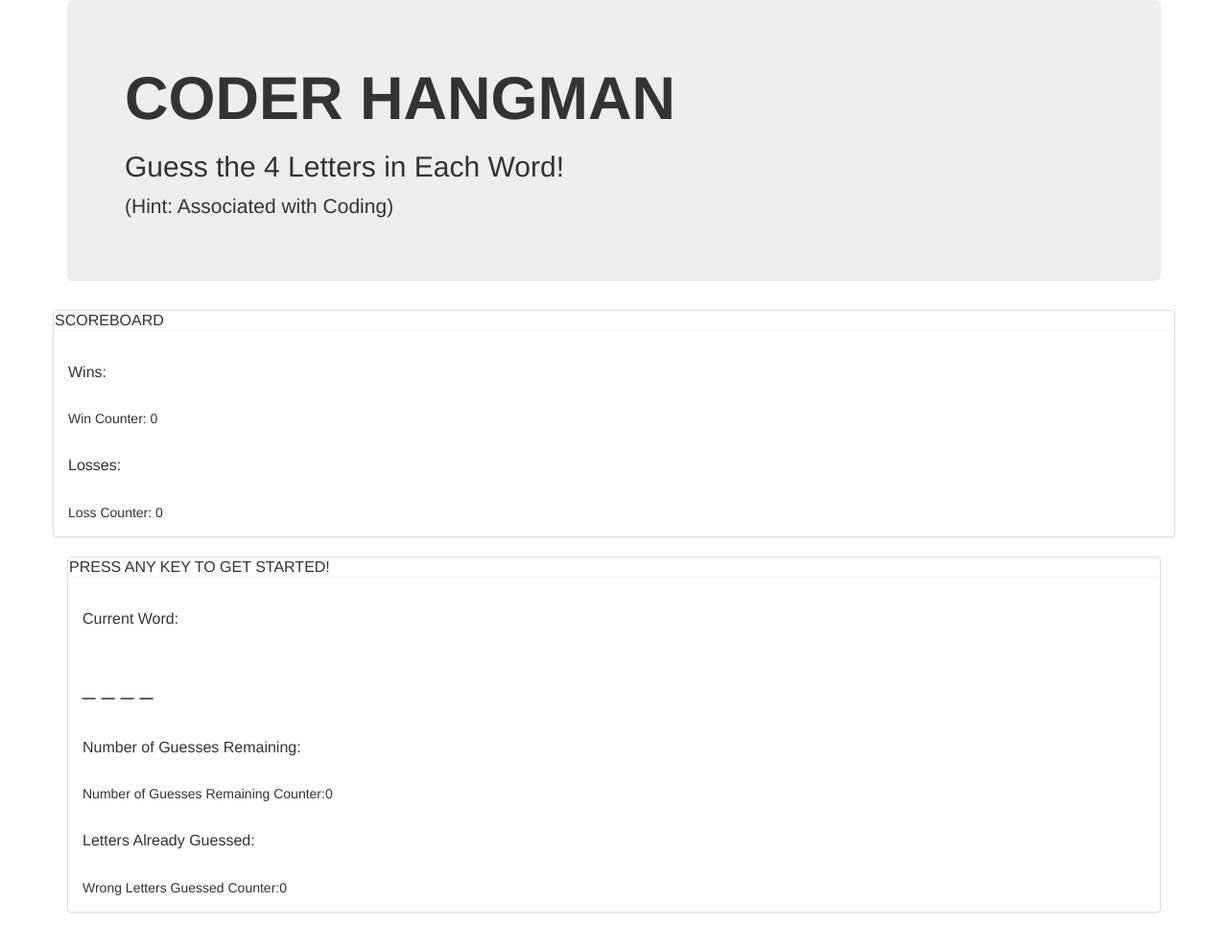
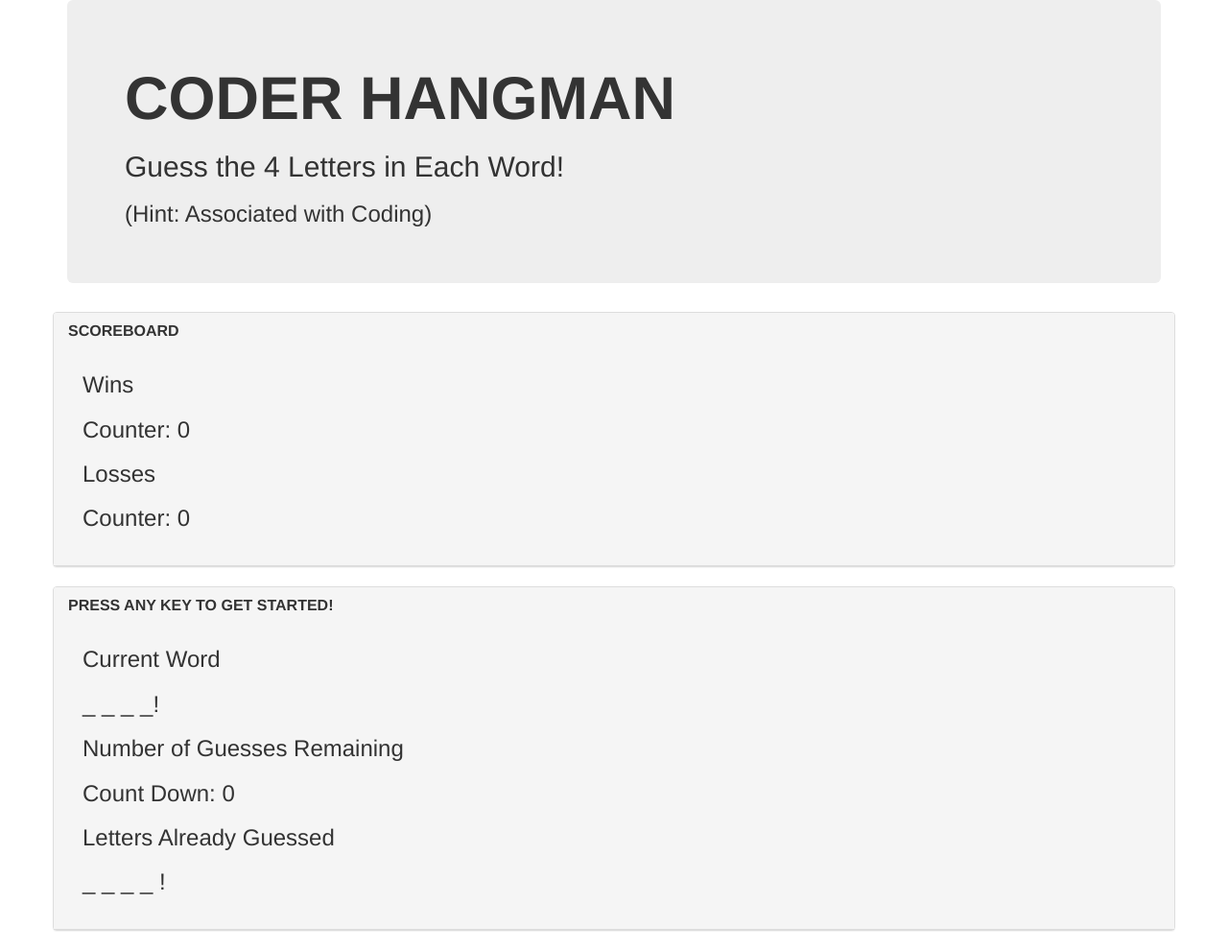
Before and after one commit to JulieH2016/week-3-game, a PHP site: page / in a window 1280 px wide. Shown: the whole page at 96% size. Before the commit the page ends 951 px from the top, so only its background shows below. Run offline with PHP 8.4, Linux system fonts and the light colour scheme.

Commit message:
Updated Files

```diff
--- a/assets/css/style.css
+++ b/assets/css/style.css
@@ -1,6 +1,17 @@
-<meta name="viewport" content="width=device-width, initial-scale=1">
+/*Viewport*/
+@import url("reset.css");
 
 body {
-	background-size: 640px
-	background: url("../images/LongRoad.png");
+	background-image: ("../images/LongRoad.png");
+	object-position: absolute;
+
 }
+
+/*general*/
+
+.container {
+	width: 100%;
+	max-width: 960px;
+	margin: 0 auto;
+	clear: both;
+}
--- a/assets/javascript/game.js
+++ b/assets/javascript/game.js
@@ -44,7 +44,7 @@ function checkLetters(letter) {
 	var isLetterInWord = false;
 	for (var i=0; i<numBlanks; i++) {
 		if (selectedWord[i] == letter) {
-			is LetterInWord = true;
+			isLetterInWord = true;
 		}
 	}
 	if (isLetterInWord) {
@@ -58,13 +58,12 @@ function checkLetters(letter) {
 	else {
 		wrongLetters.push(letter);
 		guessesLeft ==
-	}
 
 	console.log(blanksAndSuccesses);
 
 	function roundComplete() {
 		console.log("Win Count: "+ winCount +" | Loss Count: "+ lossCount +" | Guesses Left: "+ guessesLeft);
-	}
+}
 
 if (lettersinWord.tostring() == blanksAndSuccesses.tostring()) {
 	winCount++;
@@ -95,4 +94,3 @@ document.onkeyup = function(event) {
 	roundComplete();
 
 	console.log(letterGuessed);
-}
--- a/index.html
+++ b/index.html
@@ -5,78 +5,56 @@
 	<title>Hangman Game</title>
 	<link rel="stylesheet" href="https://maxcdn.bootstrapcdn.com/bootstrap/3.3.6/css/bootstrap.min.css"
 	<link rel="stylesheet" href="style.css">
+	<script type = "text/javascript" src = "assets/css/style.css"></script>
+</head>
 
-</head>
 <body>
-
 	<div class="container">
 		<div class="jumbotron">
 			<h1><Strong>CODER HANGMAN</Strong></h1>
 			<h2>Guess the 4 Letters in Each Word!</h2>
-			<p>(Hint: Associated with Coding)</p>
+			<h3>(Hint: Associated with Coding)</h3>
 		</div>
 	</div>
-
 	<div class="container">
 		<div class="row">
-		<div class="col-md-12"></div>
-
-			<div class="left panel left panel-default">
-				<div class="left panel heading">
-					<h3 class="left panel-title">SCOREBOARD</h3>
-				</div>
-
-				<div class="left panel-body">
-					<h3 class="left panel-title">Wins:</h3>
-				</div>
-				<div class="left panel-body">
-					Win Counter: <span id="winCounter">0</span>
-				</div>
-
-				<div class="left panel-body">
-					<h3 class="left panel-title">Losses:</h3>
-				</div>
-				<div class="left panel-body">
-					Loss Counter: <span id="lossCounter">0</span>
+			<div class="col-md-6">
+			</div>
+				<div class="panel panel-default">
+					<div class="panel-heading">
+						<h3 class="panel-title"><Strong>SCOREBOARD</STRONG></h3>
+							<div class="panel-body">
+								<h3 class="panel-content">Wins</h3>
+								<h3 class="panel-content">Counter: <span id="winCounter">0</span></h3>
+								<h3 class="panel-content">Losses</h3>
+								<h3 class="panel-content">Counter: <span id="lossCounter">0</span></h3>
+							</div>
+						</div>
+					</div>
 				</div>
 			</div>
 		</div>
 	</div>
-
 	<div class="container">
-		<div class="row>">
-		<div class="col-md-12"></div>
-
-			<div class="right panel right panel-default">
-				<div class="right panel heading">
-					<h3 class="right panel-title">PRESS ANY KEY TO GET STARTED!</h3>
-				</div>
-
-				<div class="right panel-body">
-					<h3 class="right panel-title">Current Word:</h3>
-				</div>
-				<div class="right panel-body">
-					<h3>_ _ _ _</h3>
-				</div>
-
-				<div class="right panel-body">
-					<h3 class="right panel-title">Number of Guesses Remaining:</h3>
-				</div>
-					<div class="right panel-body">
-					Number of Guesses Remaining Counter:<span id="NumGuesses">0</span>
-				</div>
-
-				<div class="right panel-body">
-					<h3 class="right panel-title">Letters Already Guessed:</h3>
-				</div>
-					<div class="right panel-body">
-					Wrong Letters Guessed Counter:<span id="wrongGuesses">0</span>
+		<div class="row">
+			<div class="col-md-6">
+			</div>
+				<div class="panel panel-default">
+					<div class="panel-heading">
+						<h3 class="panel-title"><Strong>PRESS ANY KEY TO GET STARTED!</Strong></h3>
+							<div class="panel-body">
+								<h3 class="panel-content">Current Word</h3>
+								<h3 class="panel-content">_ _ _ _<span id="correctGuesses">!</span></h3>
+								<h3 class="panel-content">Number of Guesses Remaining</h3>
+								<h3 class="panel-content">Count Down: <span id="NumGuesses">0</span></h3>
+								<h3 class="panel-content">Letters Already Guessed</h3>
+								<h3 class="panel-content">_ _ _ _ <span id="wrongGuesses">!</span></h3>
+						</div>
+					</div>
 				</div>
 			</div>
 		</div>
 	</div>
-
-<script type= text/javascript src="game.js"></script>
-
+	<script type = "text/javascript" src = "assets/javascript/game.js"></script>
 </body>
 </html>
```
